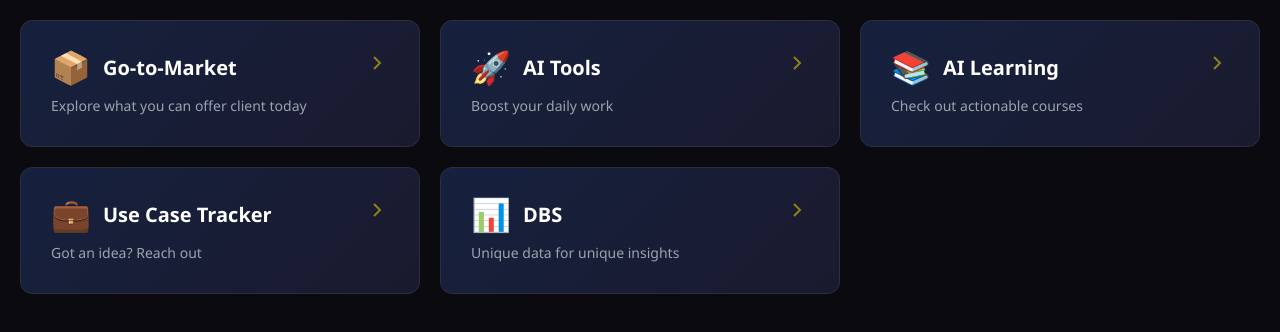
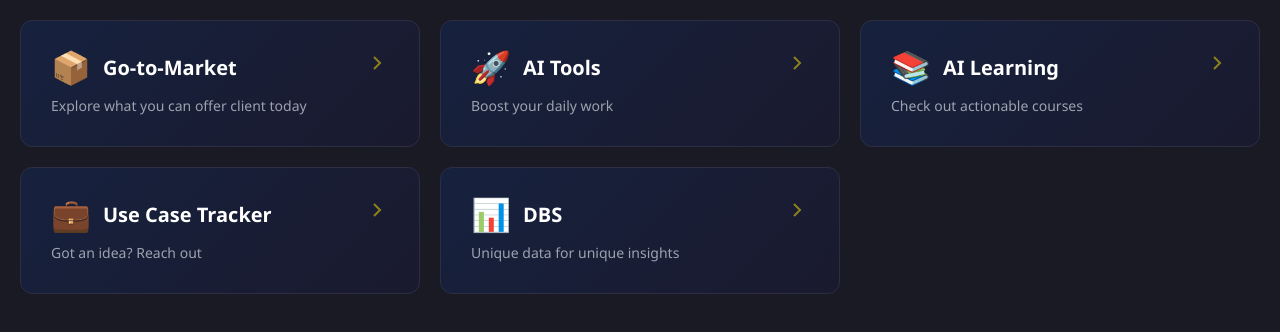
Before and after one commit to cdel1/sat-ai-cards, a plain HTML site: page index.html in a window 1280 px wide. Drawn offline with Linux system fonts and the light colour scheme.

Commit message:
Change background color from #0a0a0f to #1a1a24

```diff
--- a/index.html
+++ b/index.html
@@ -13,7 +13,7 @@
 
         body {
             font-family: 'Segoe UI', Tahoma, Geneva, Verdana, sans-serif;
-            background: #0a0a0f;
+            background: #1a1a24;
             padding: 20px;
         }
 
```
